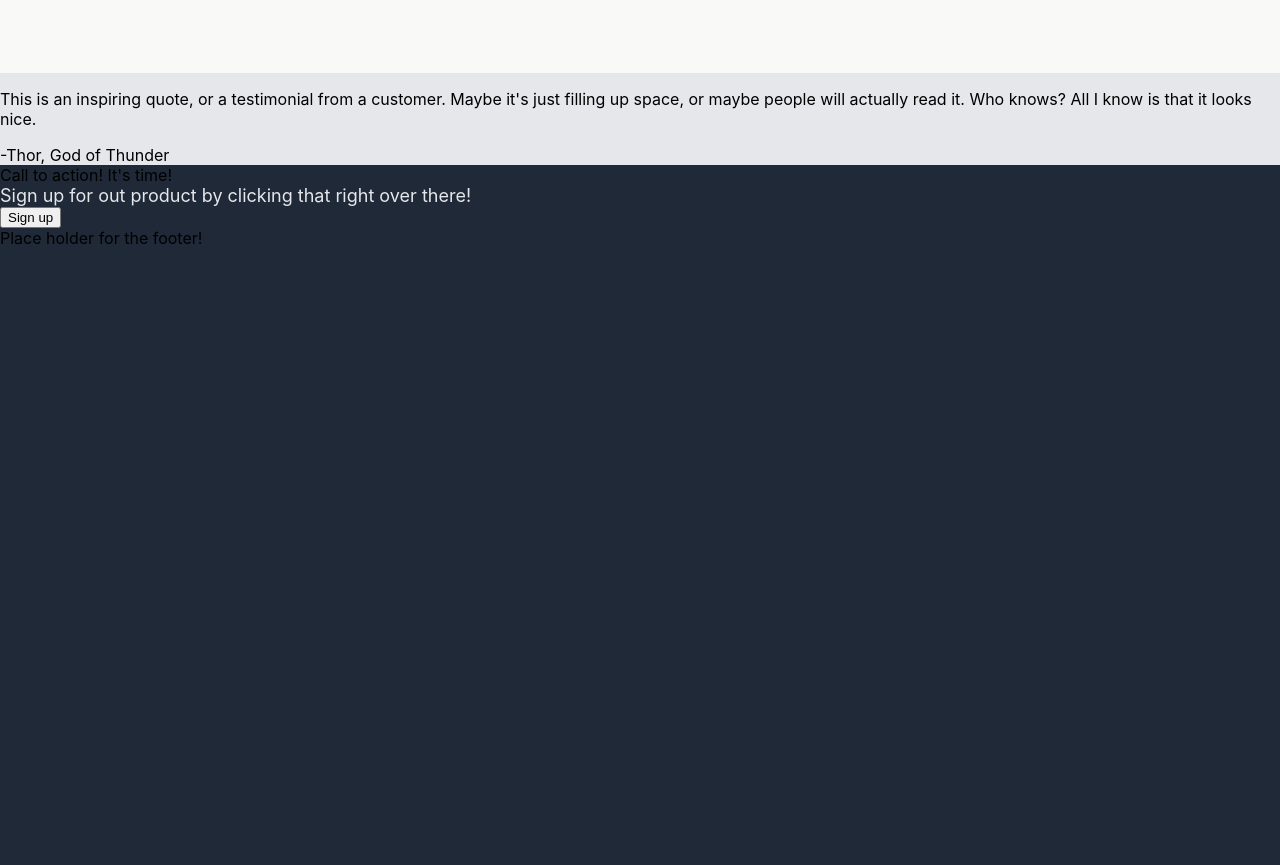
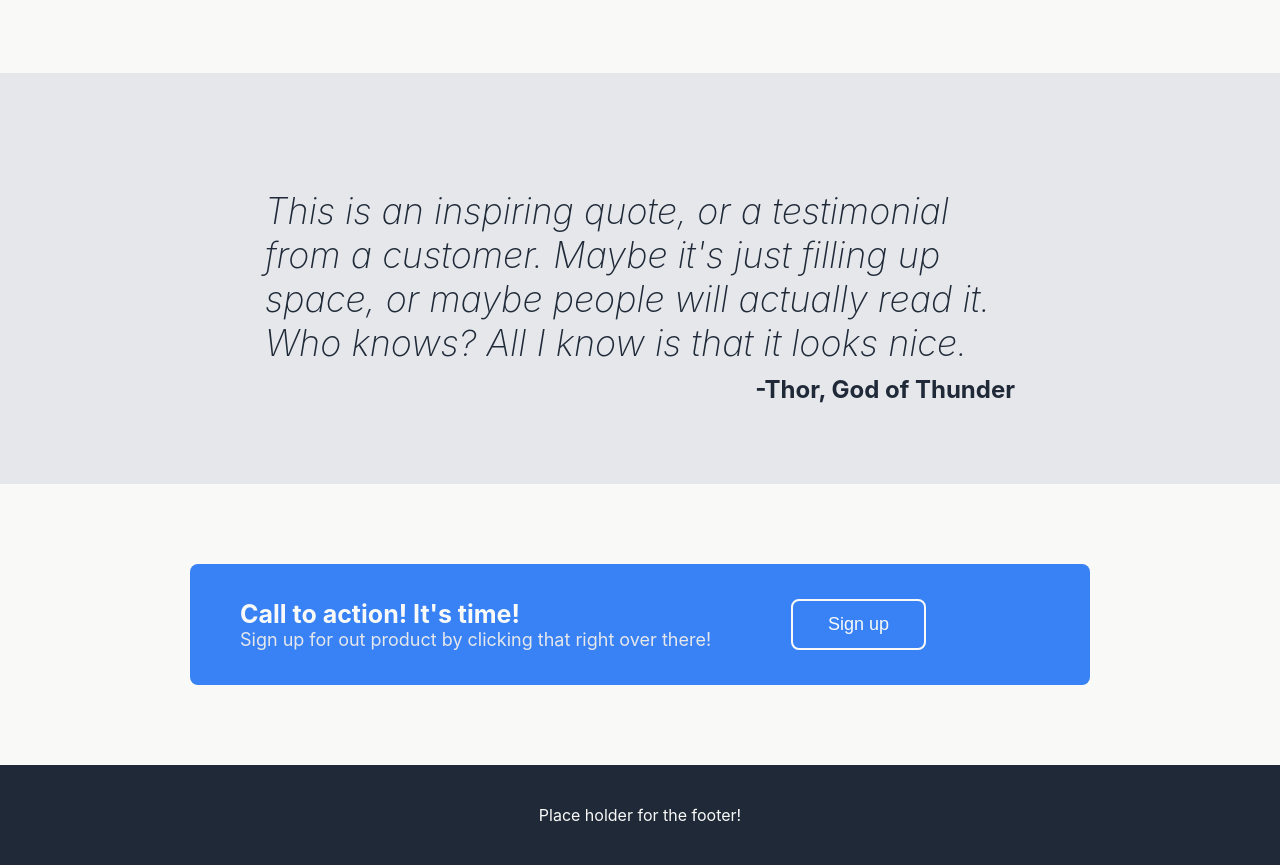
Before and after one commit to Monpudding/landing-page, a plain HTML site: page index.html in a window 1280 px wide. Shown: the part 886-1751 px from the top of the page. Before the commit the page ends 1134 px from the top, so only its background shows below. Drawn offline with Linux system fonts and the light colour scheme.

Commit message:
Added next section styling

```diff
--- a/style.css
+++ b/style.css
@@ -26,7 +26,7 @@ body{
     width: 450px;
 }
 
-.section-three{
+.section-three, .section-five{
     background-color: #f9faf8;
     padding: 60px;
 }
@@ -73,8 +73,54 @@ body{
 
 .section-four{
     background-color: #E5E7EB;
+    display: flex;
+    flex-direction: column;
+    justify-content: center;
+    align-items: center;
+    padding: 80px;
 }
 
+.container-four{
+    width: 750px;
+}
+
+.quote {
+    height: 150px;
+    font-size: 36px;
+    font-weight: 200;
+    font-style: italic;
+    color: #1f2937;
+}
+
+.quote-author{
+    font-size: 24px;
+    color: #1f2937;
+    font-weight: bold;
+    text-align: right;
+}
+
+.section-five{
+    display: flex;
+    flex-direction: column;
+    justify-content: center;
+    align-items: center;
+    padding: 80px;
+}
+
+.modol {
+    display: flex;
+    background-color: #3882f6;
+    border-radius: 8px;
+    width: 800px;
+    padding: 35px 50px;
+    gap: 80px;
+    color: #f9faf8;
+}
+
+.header{
+    font-size:25px;
+    font-weight: bold;
+}
 .main-text{
     font-size: 48px;
     font-weight: bold;
@@ -86,16 +132,31 @@ body{
     color: #E5E7EB;
 }
 
-.sign-up{
-    background-color: #3882f6;
-    color: #f9faf8;
+.sign-up, .sign-up-two{
     font-size: 18px;
     border: none;
     border-radius: 8px;
     padding: 8px 35px;
+}
+
+.sign-up{
+    color: #f9faf8;
+    background-color: #3882f6;
     margin-top: 12px;
 }
 
+.sign-up-two{
+    background-color: #3882f6;
+    border: 2px solid #f9faf8;
+    color: #f9faf8;
+}
+
+.footer{
+    color: #f9faf8;
+    justify-content: center;
+    align-items: center;
+    padding: 40px;
+}
 .image-placeholder{
     background-color: grey;
     width: 450px;
```
